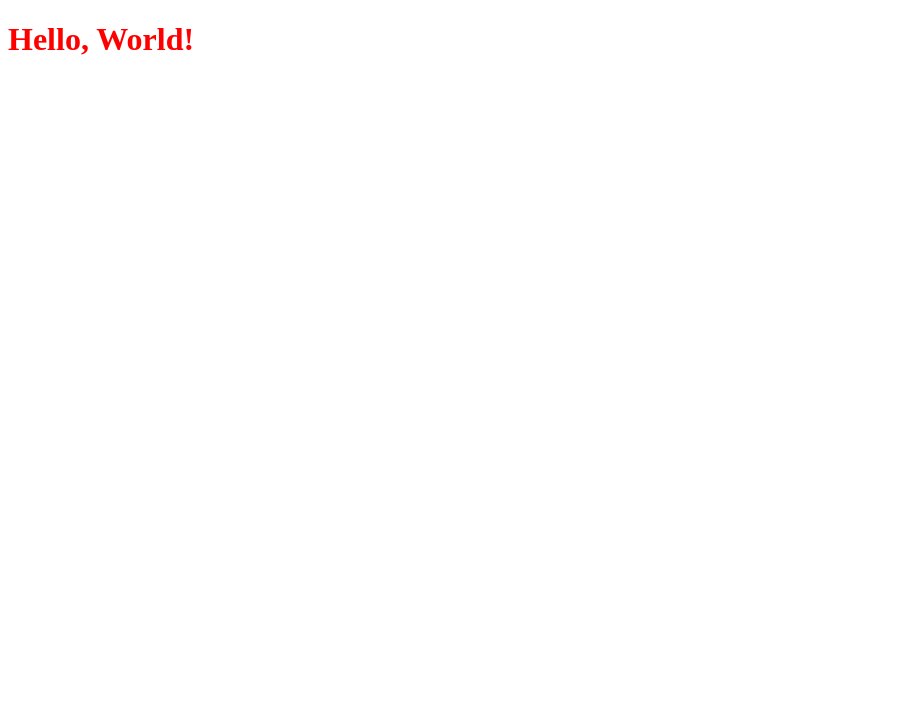
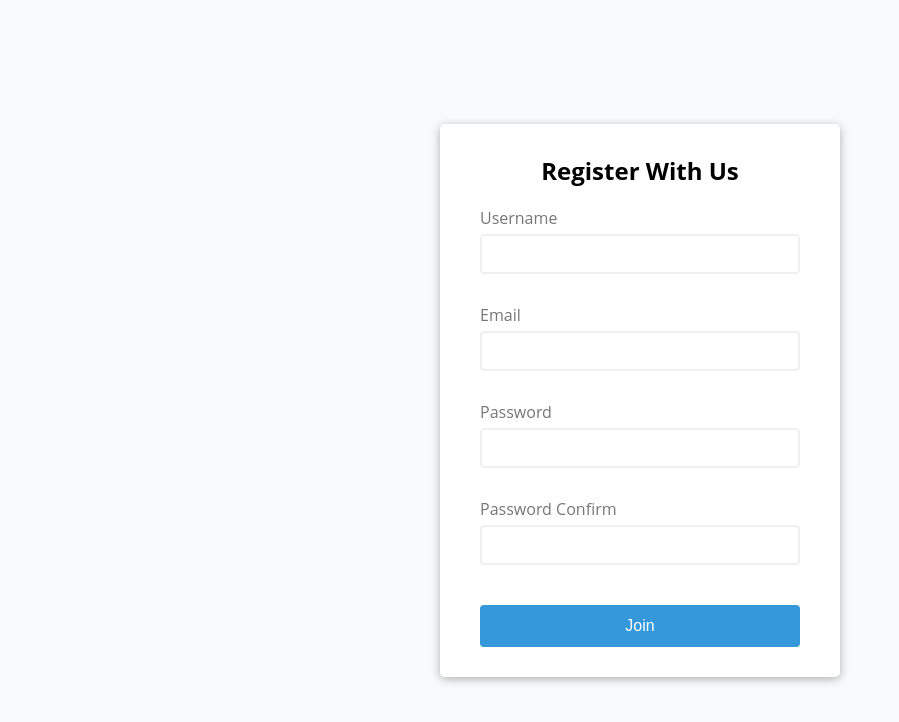
Before and after one commit to Logqwerty/fp-playground, a website built with webpack: page packages/form-validator/template/index.html in a window 1280 px wide. Shown: the whole page, without its empty margins (0-899 px from the left). Built offline with nearby package versions, Linux system fonts and the light colour scheme.

Commit message:
[Feat] 전체적으로 적용할 스타일 시트 작성

```diff
--- a/packages/form-validator/src/index.js
+++ b/packages/form-validator/src/index.js
@@ -1,8 +1,7 @@
 import "./style.css";
+import Form from "./form";
 
-function hello() {
-  const root = document.querySelector("#root");
-  root.innerHTML = `<h1>Hello, World!</h1>`;
-}
-
-hello();
+(() => {
+  "use strict";
+  Form.render();
+})();
--- a/packages/form-validator/src/style.css
+++ b/packages/form-validator/src/style.css
@@ -1,3 +1,20 @@
-h1 {
-  color: red;
+* {
+  box-sizing: border-box;
 }
+
+body {
+  display: flex;
+  align-items: center;
+  justify-content: center;
+  background-color: #f9fafb;
+  font-family: "Open Sans", sans-serif;
+  min-height: 100vh;
+  margin: 0;
+}
+
+#root {
+  background-color: #fff;
+  border-radius: 5px;
+  box-shadow: 0 2px 10px rgba(0, 0, 0, 0.3);
+  width: 400px;
+}
```
